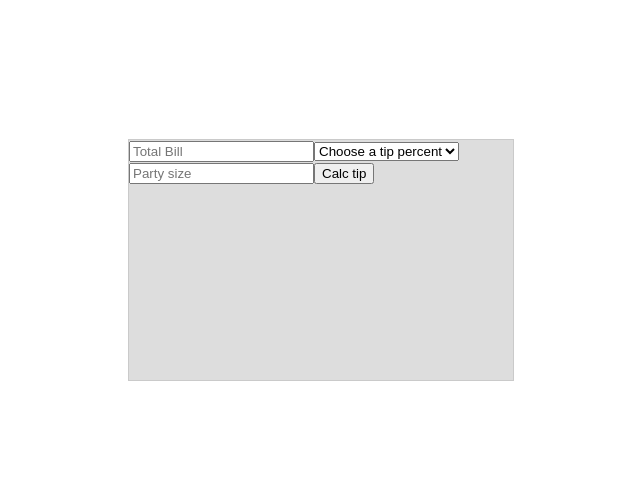
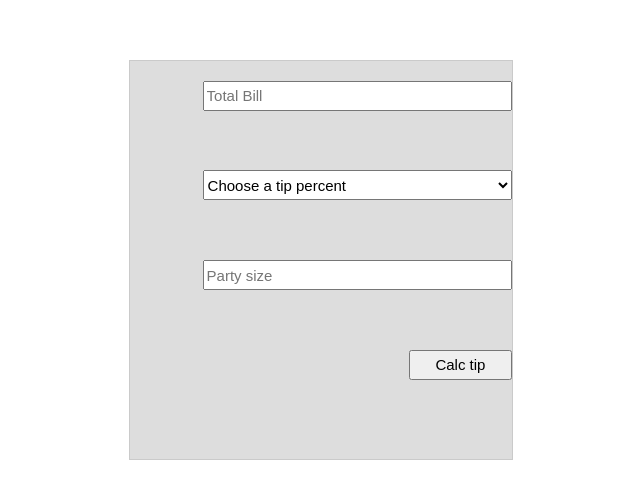
Before and after one commit to Nathan-Froeh/QOMPLX-challenge, a React (Create React App) app: page / in a window 1280 px wide. Shown: the part 140-638 px from the top of the page, without its empty margins (319-959 px from the left). Built offline with nearby package versions, Linux system fonts and the light colour scheme.

Commit message:
Section off calculator form

```diff
--- a/src/components/Calculator/Calculator.jsx
+++ b/src/components/Calculator/Calculator.jsx
@@ -5,7 +5,8 @@ class Calculator extends Component {
 
   render() {
     return (
-      <form className='calculator'>
+      <div className='calculator'>
+        <form>
           <input type="text" placeholder='Total Bill'/>
           <select type="text">
             <option value=''>Choose a tip percent</option>
@@ -18,8 +19,9 @@ class Calculator extends Component {
             <option value={30}>30%</option>
           </select>
           <input type="number" placeholder='Party size'/>
-        <input type="submit" value='Calc tip'/>
+          <input type="submit" className='submit' value='Calc tip'/>
         </form>
+      </div>
     )
   }
 }
--- a/src/components/Calculator/Calculator.scss
+++ b/src/components/Calculator/Calculator.scss
@@ -1,6 +1,29 @@
 .calculator {
-  height: 30%;
+  height: 50%;
   width: 30%;
   border: #CACACA solid 1px;
   background: #DDDDDD;
+  display: flex;
+  flex-wrap: wrap;
+  justify-content: flex-end;
+  align-content: center;
+
+  form {
+    height: 90%;
+    width: 90%;
+    display: flex;
+    flex-wrap: wrap;
+    justify-content: flex-end;
+
+    input,
+    select {
+      height: 30px;
+      width: 90%;
+      font-size: 15px;
+    }
+
+    .submit {
+      width: 30%;
+    }
+  }
 }
--- a/src/containers/App/App.scss
+++ b/src/containers/App/App.scss
@@ -1,3 +1,7 @@
+
+* {
+  box-sizing: border-box;
+}
 
 html,
 body,
```
Lines whose indentation alone changed are shown as unchanged.
